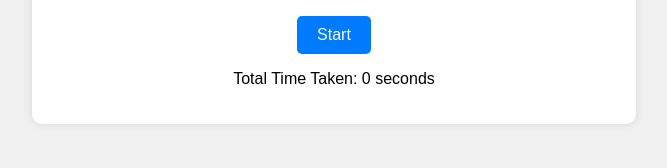
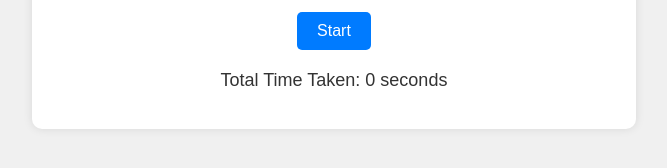
Before and after one commit to Dipeshkumar619/anulom-vilom, a plain HTML site: page index.html in a window 1280 px wide. Shown: the part 616-784 px from the top of the page, 306-973 px from the left. Drawn offline with Linux system fonts and the light colour scheme.

Commit message:
Update styles.css

```diff
--- a/styles.css
+++ b/styles.css
@@ -63,3 +63,12 @@ button {
     background-color: #007BFF;
     color: white;
 }
+
+.time-container {
+    margin-top: 20px;
+}
+
+#totalTime {
+    font-size: 18px;
+    color: #333;
+}
```
